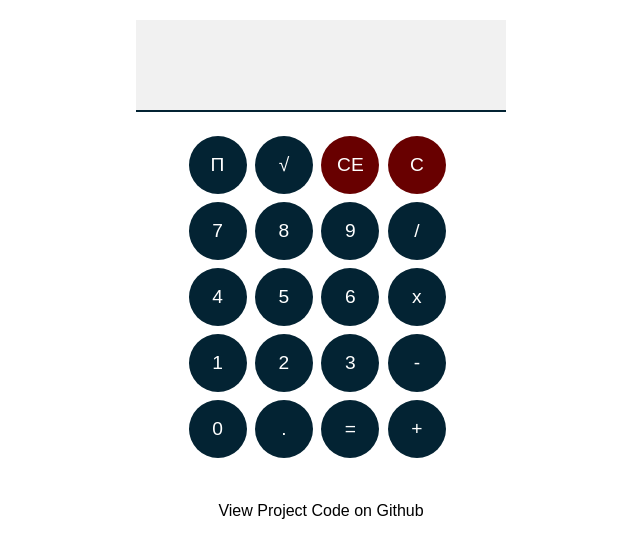
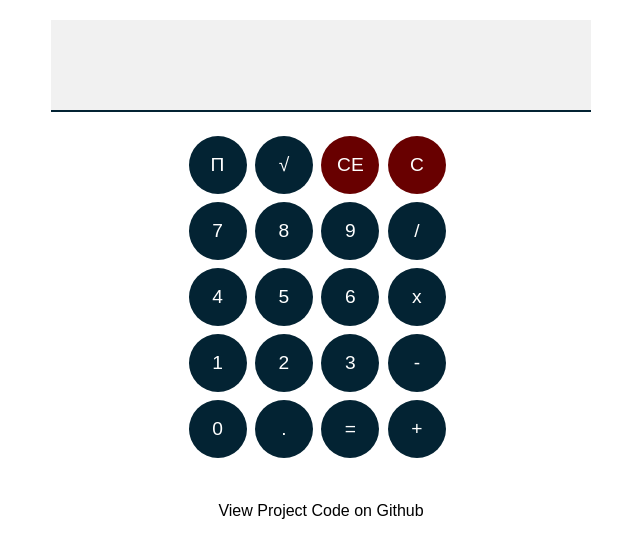
Before and after one commit to LiviuLvu/free-code-camp, a plain HTML site: page advanced-frontend-projects/calculator/index.html in a window 1280 px wide. Shown: the whole page, without its empty margins (319-959 px from the left). Drawn offline with nearby package versions, Linux system fonts and the light colour scheme.

```diff
--- a/advanced-frontend-projects/calculator/css/custom.css
+++ b/advanced-frontend-projects/calculator/css/custom.css
@@ -26,7 +26,7 @@
 }
 
 .container {
-  max-width: 370px;
+  max-width: 540px;
   margin: 0 auto;
 }
 
```
Also changed, not shown: advanced-frontend-projects/pomodoro-timer/README.md (added).
